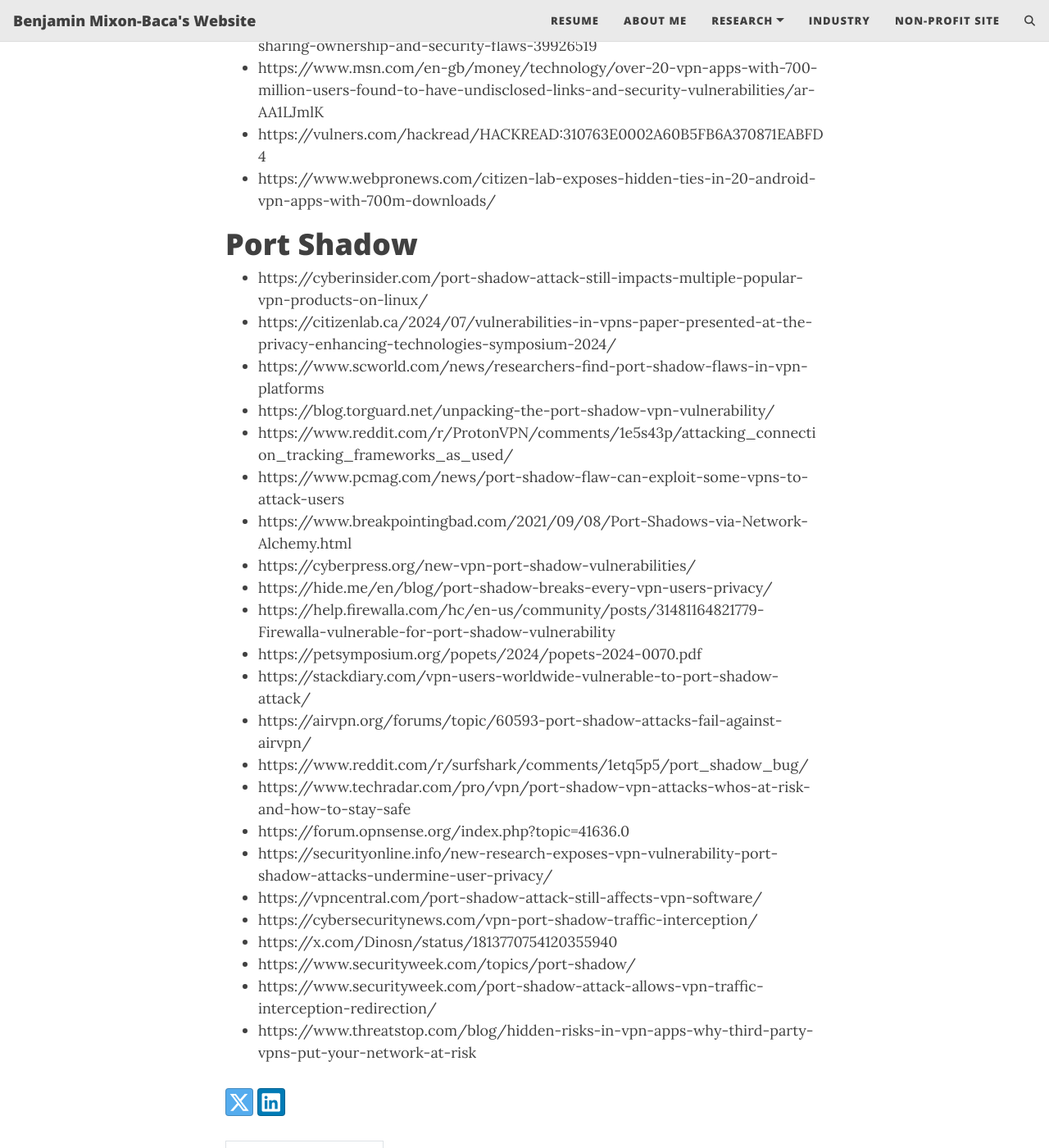
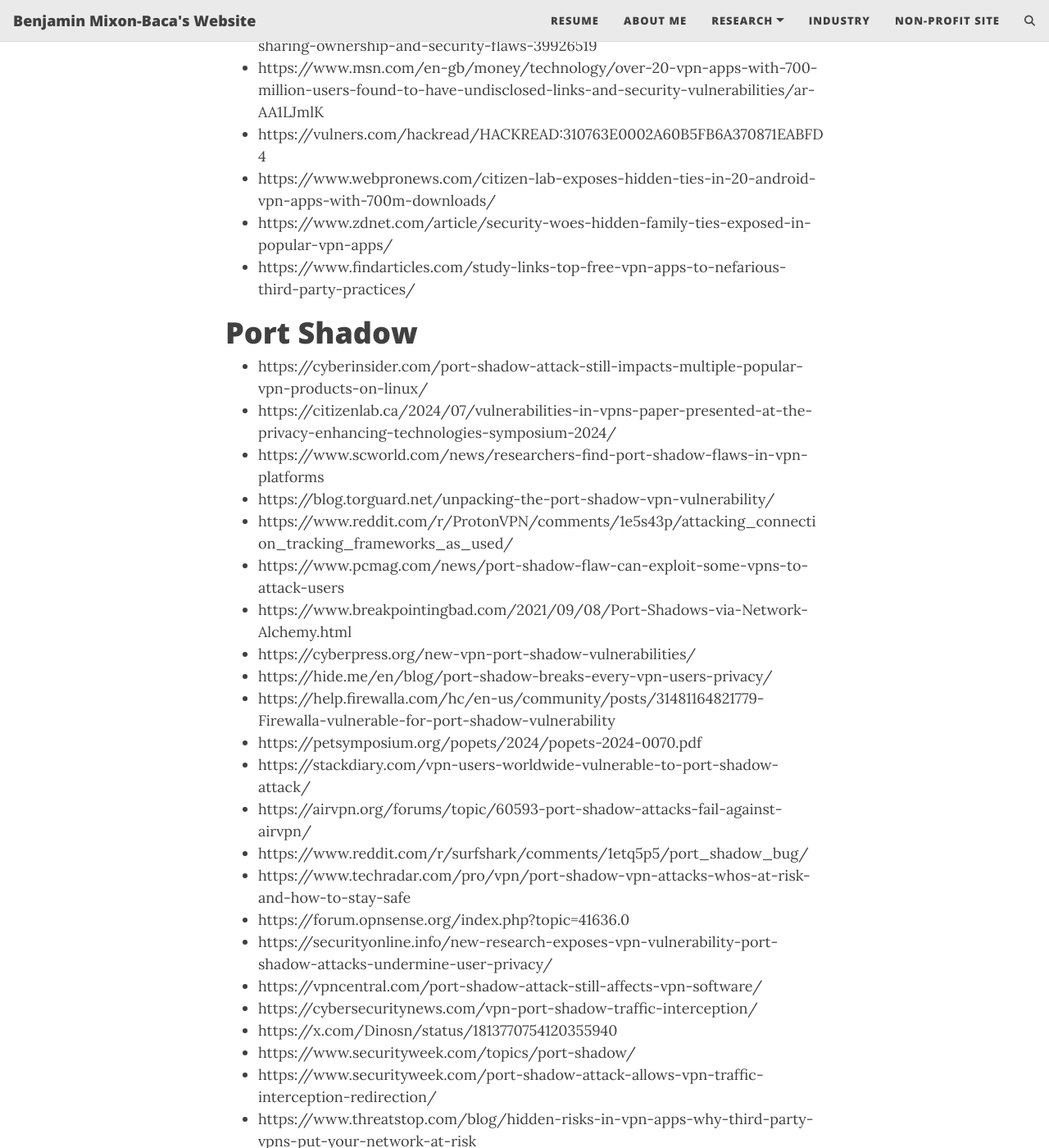
Before and after one commit to bmixonba/bmixonba.github.io, a Jekyll site: the page built from _posts/2025-08-23-in-the-media.md, in a window 1280 px wide and 1400 px high, scrolled down 661 px. Shown: the whole window at 82% size. Built offline with Jekyll 4.4.1, drawn with Linux system fonts in a browser that asks for light colours; comment, search, counter and statistics services are not loaded; some of the changed lines change nothing that is shown; some of the changed text lies outside the part shown.

Commit message:
Updated articles

```diff
--- a/_posts/2025-08-23-in-the-media.md
+++ b/_posts/2025-08-23-in-the-media.md
@@ -11,6 +11,8 @@
 * https://www.msn.com/en-gb/money/technology/over-20-vpn-apps-with-700-million-users-found-to-have-undisclosed-links-and-security-vulnerabilities/ar-AA1LJmlK
 * https://vulners.com/hackread/HACKREAD:310763E0002A60B5FB6A370871EABFD4
 * https://www.webpronews.com/citizen-lab-exposes-hidden-ties-in-20-android-vpn-apps-with-700m-downloads/
+* https://www.zdnet.com/article/security-woes-hidden-family-ties-exposed-in-popular-vpn-apps/
+* https://www.findarticles.com/study-links-top-free-vpn-apps-to-nefarious-third-party-practices/
 
 # Port Shadow
 
@@ -37,3 +39,7 @@
 * https://www.securityweek.com/topics/port-shadow/
 * https://www.securityweek.com/port-shadow-attack-allows-vpn-traffic-interception-redirection/
 * https://www.threatstop.com/blog/hidden-risks-in-vpn-apps-why-third-party-vpns-put-your-network-at-risk
+
+# TSPU
+
+* https://experts.azregents.edu/en/publications/tspu-russias-decentralized-censorship-system
```
